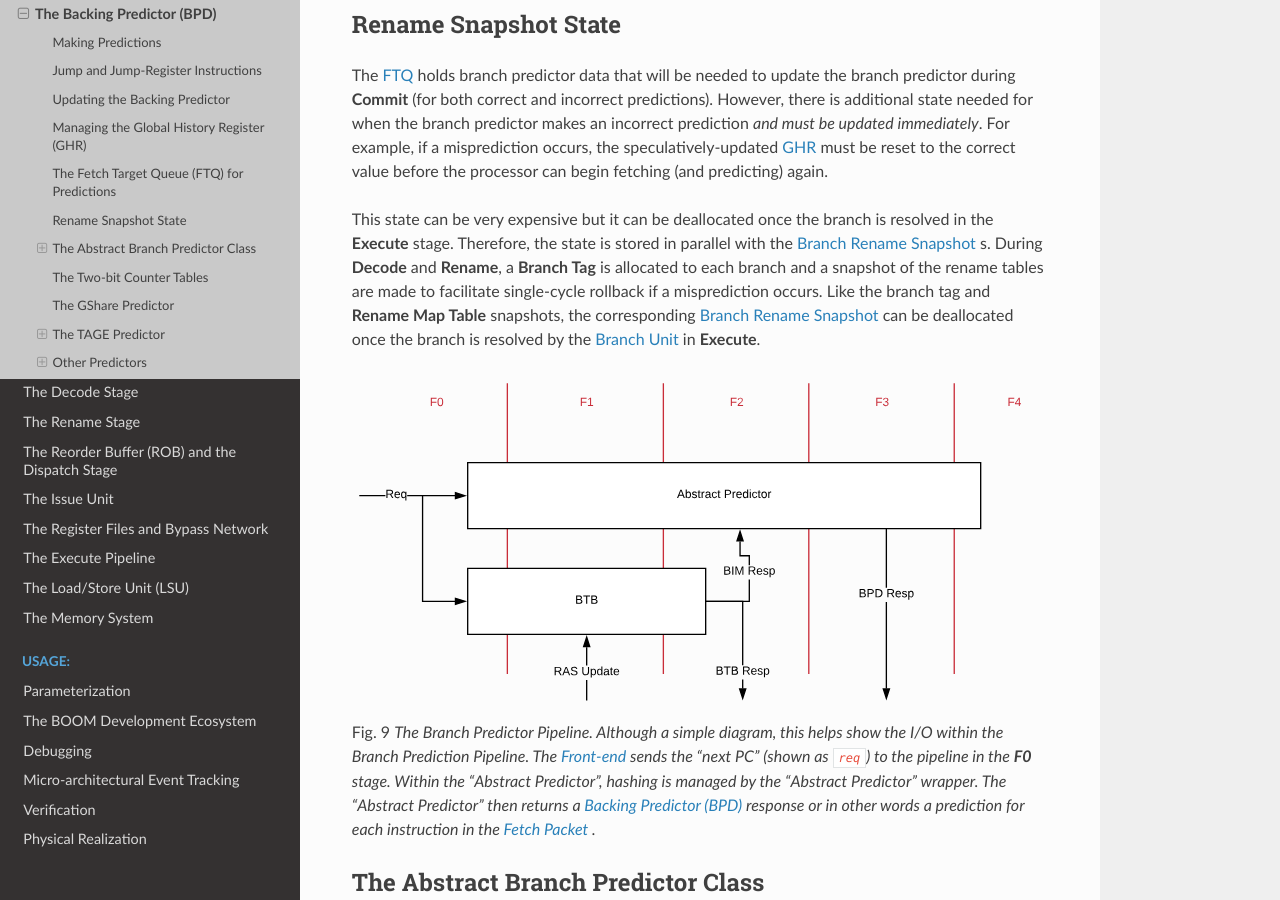
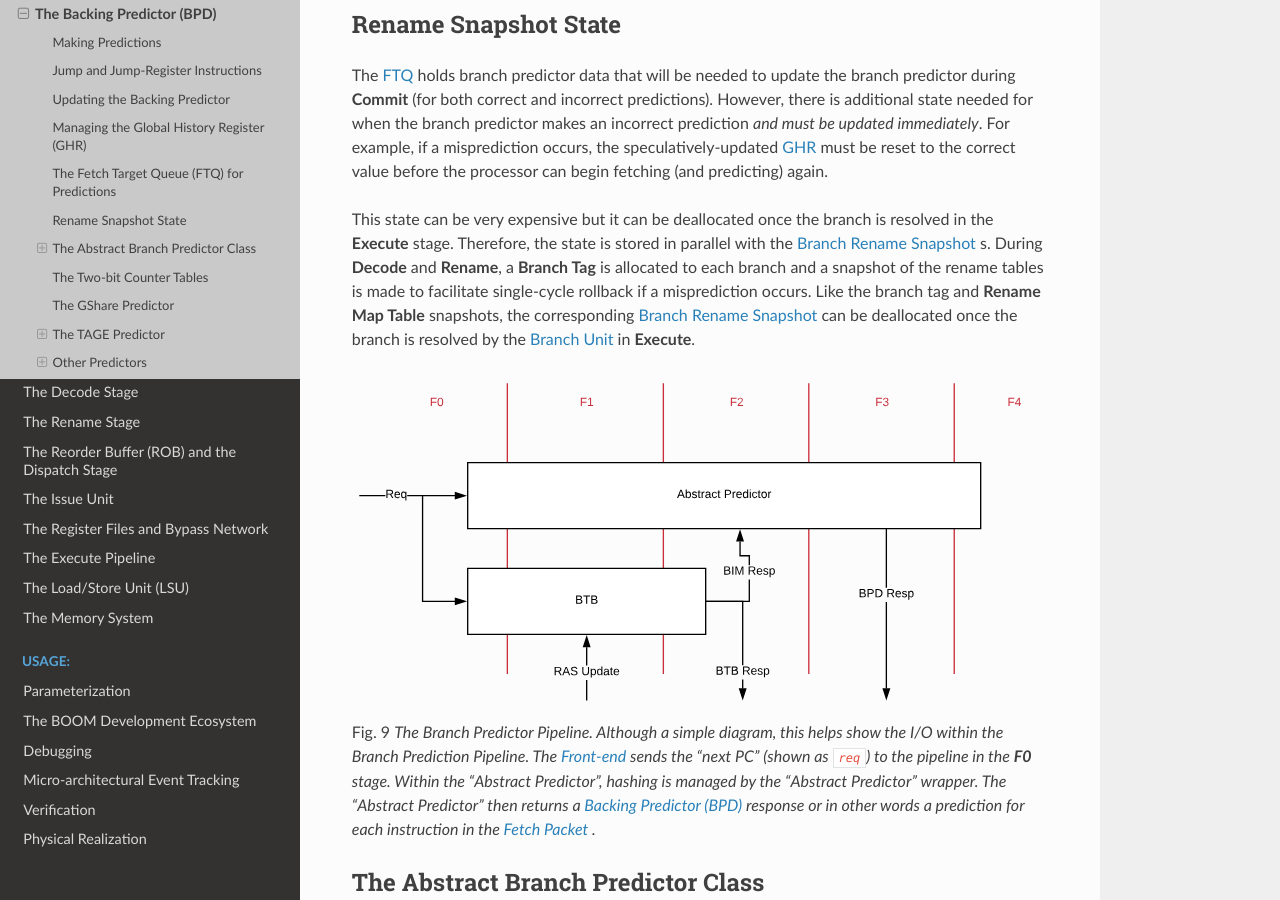
Before and after one commit to riscv-boom/riscv-boom, a Sphinx documentation site: the page built from docs/sections/branch-prediction/backing-predictor.rst, in a window 1280 px wide and 900 px high, scrolled down 3701 px. Built offline with Sphinx 7.4.7 and the Read the Docs theme 3.1.0, drawn with Linux system fonts in a browser that asks for light colours; some of the changed text lies outside the part shown.

Commit message:
minor fixes

```diff
--- a/docs/sections/branch-prediction/backing-predictor.rst
+++ b/docs/sections/branch-prediction/backing-predictor.rst
@@ -182,7 +182,7 @@ This state can be very expensive but it can be deallocated once the
 branch is resolved in the **Execute** stage. Therefore, the state is
 stored in parallel with the :term:`Branch Rename Snapshot` s. During **Decode**
 and **Rename**, a **Branch Tag** is allocated to each branch and a
-snapshot of the rename tables are made to facilitate single-cycle
+snapshot of the rename tables is made to facilitate single-cycle
 rollback if a misprediction occurs. Like the branch tag and **Rename
 Map Table** snapshots, the corresponding :term:`Branch Rename Snapshot`
 can be deallocated once the branch is resolved by the :term:`Branch Unit` in
```
Also changed, not shown: other parts of docs/sections/branch-prediction/backing-predictor.rst (+3 -3 lines).
